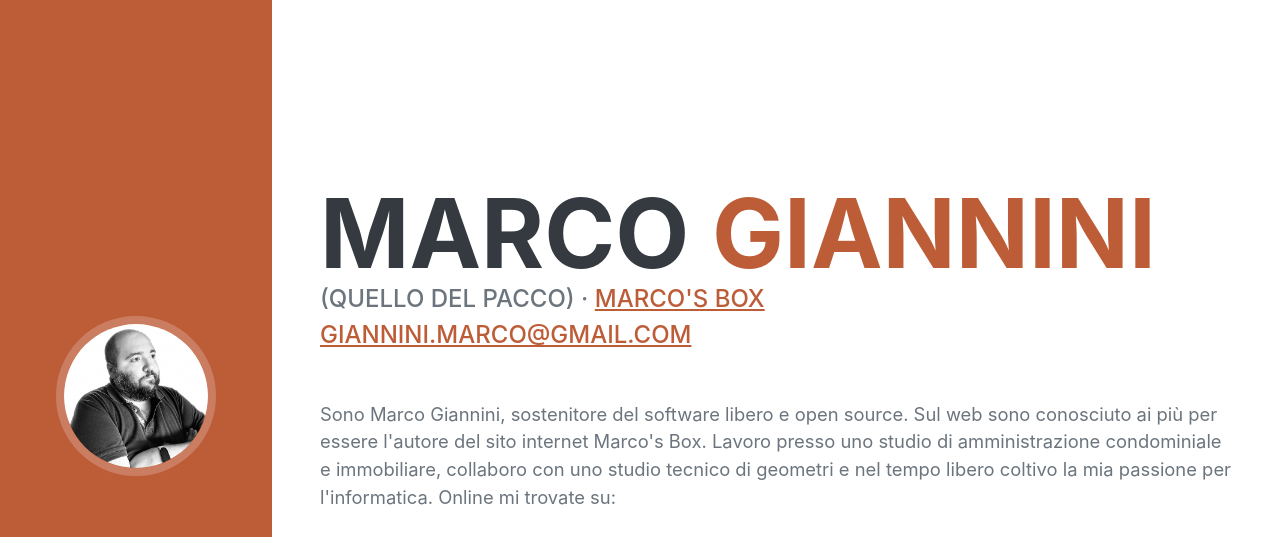
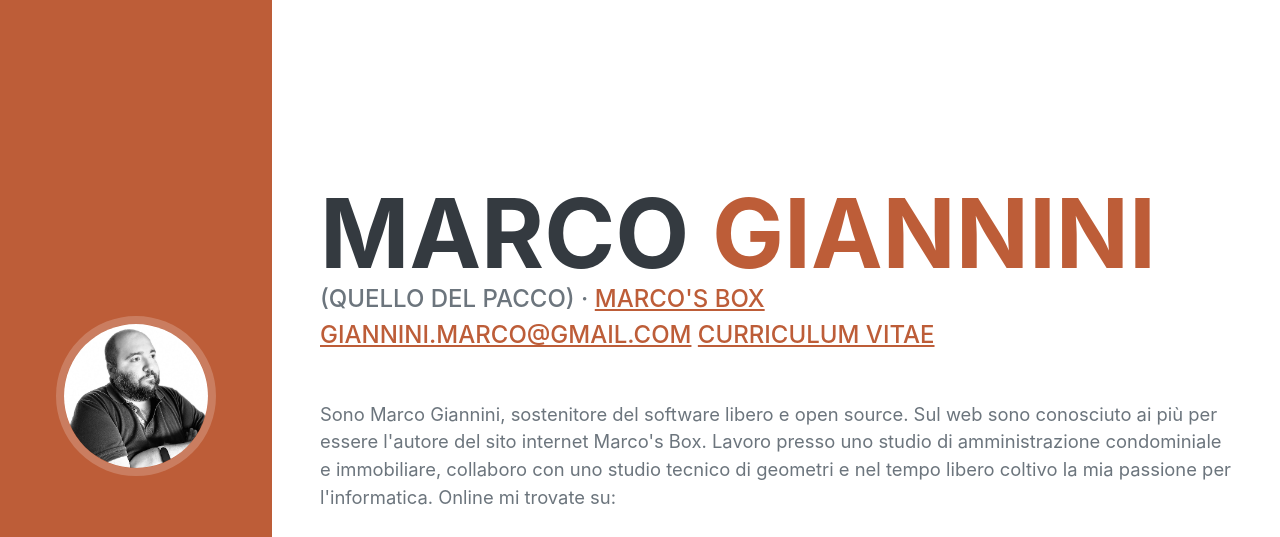
Before and after one commit to marcogiannini/marcogiannini.github.io, a plain HTML site: page index.html in a window 1280 px wide. Shown: the top 537 px of the page. Drawn offline with nearby package versions, Linux system fonts and the light colour scheme; a web font is replaced by a local one.

Commit message:
Update index.html
add curriculum

```diff
--- a/index.html
+++ b/index.html
@@ -40,6 +40,7 @@
                         (Quello del pacco) ·
                         <a href="https://www.marcosbox.org/">Marco's Box</a><br>
                         <a href="mailto:name@email.com">giannini.marco@gmail.com</a>
+						<a href="https://github.com/marcogiannini/marcogiannini.github.io/blob/main/curriculum/curriculum%20marco%20giannini.pdf">curriculum vitae</a>
                     </div>
                     <p class="lead mb-5">Sono Marco Giannini, sostenitore del software libero e open source. Sul web sono conosciuto ai più per essere l'autore del sito internet Marco's Box. Lavoro presso uno studio di amministrazione condominiale e immobiliare, collaboro con uno studio tecnico di geometri e nel tempo libero coltivo la mia passione per l'informatica. Online mi trovate su:</p>
                     <div class="social-icons">
```
